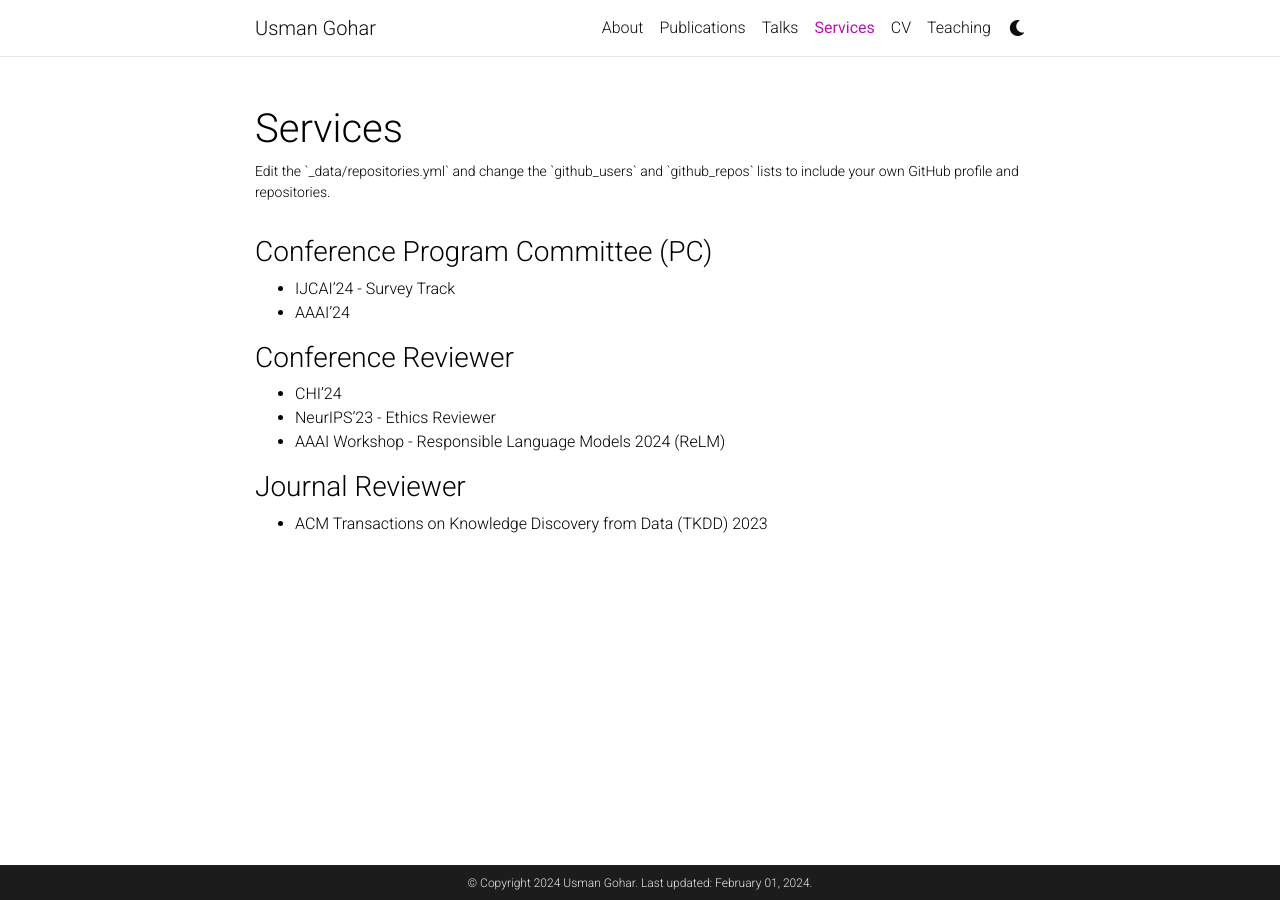
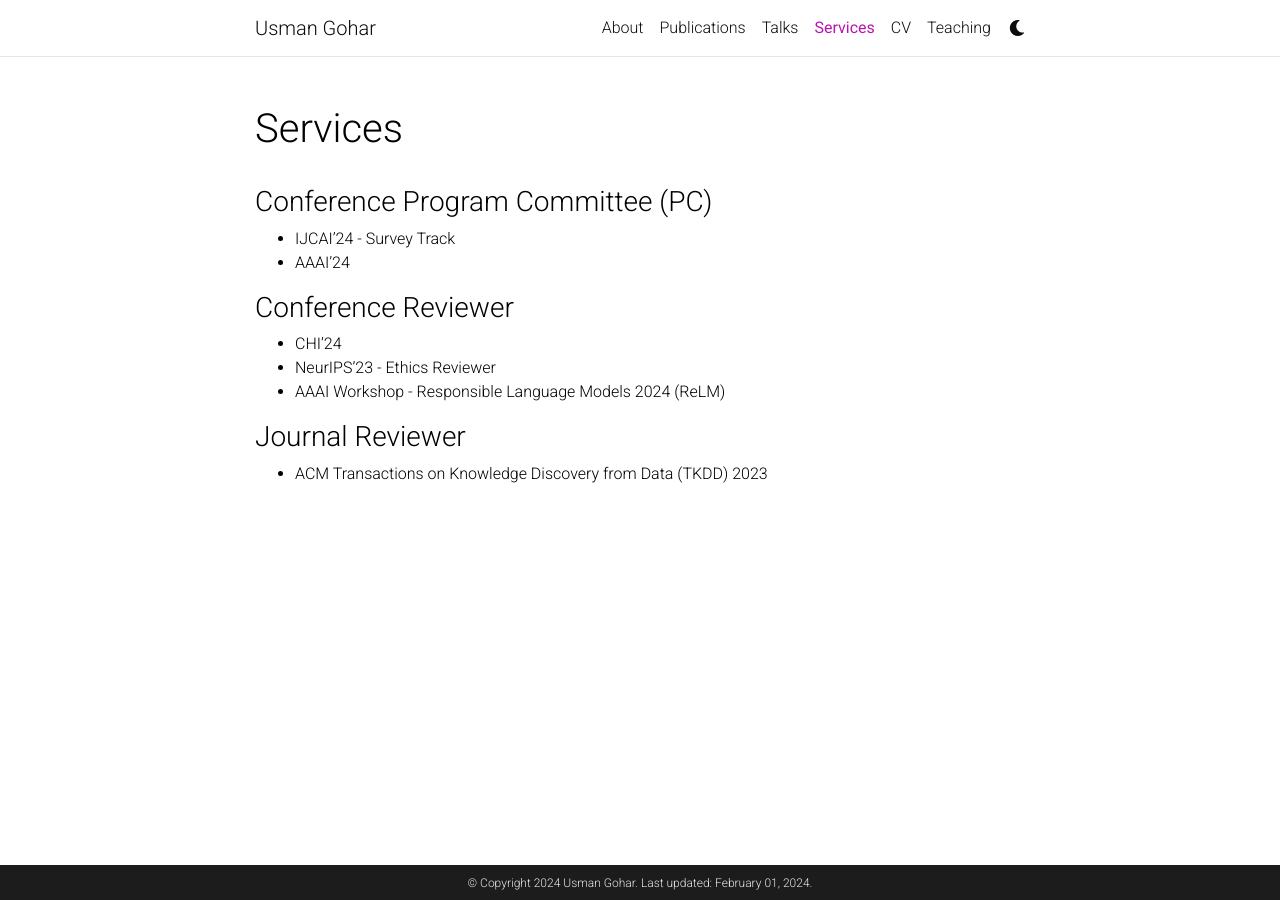
Before and after one commit to UsmanGohar/usmangohar.github.io, a Jekyll site: the page built from _pages/repositories.md, in a window 1280 px wide. Built offline with Jekyll 4.4.1, drawn with Linux system fonts in a browser that asks for light colours; comment, search, counter and statistics services are not loaded; a style sheet for code colours, icons or effects is not loaded.

Commit message:
Update repositories.md

```diff
--- a/_pages/repositories.md
+++ b/_pages/repositories.md
@@ -2,7 +2,7 @@
 layout: page
 permalink: /repositories/
 title: Services
-description: Edit the `_data/repositories.yml` and change the `github_users` and `github_repos` lists to include your own GitHub profile and repositories.
+description:
 nav: true
 nav_order: 3
 ---
```
